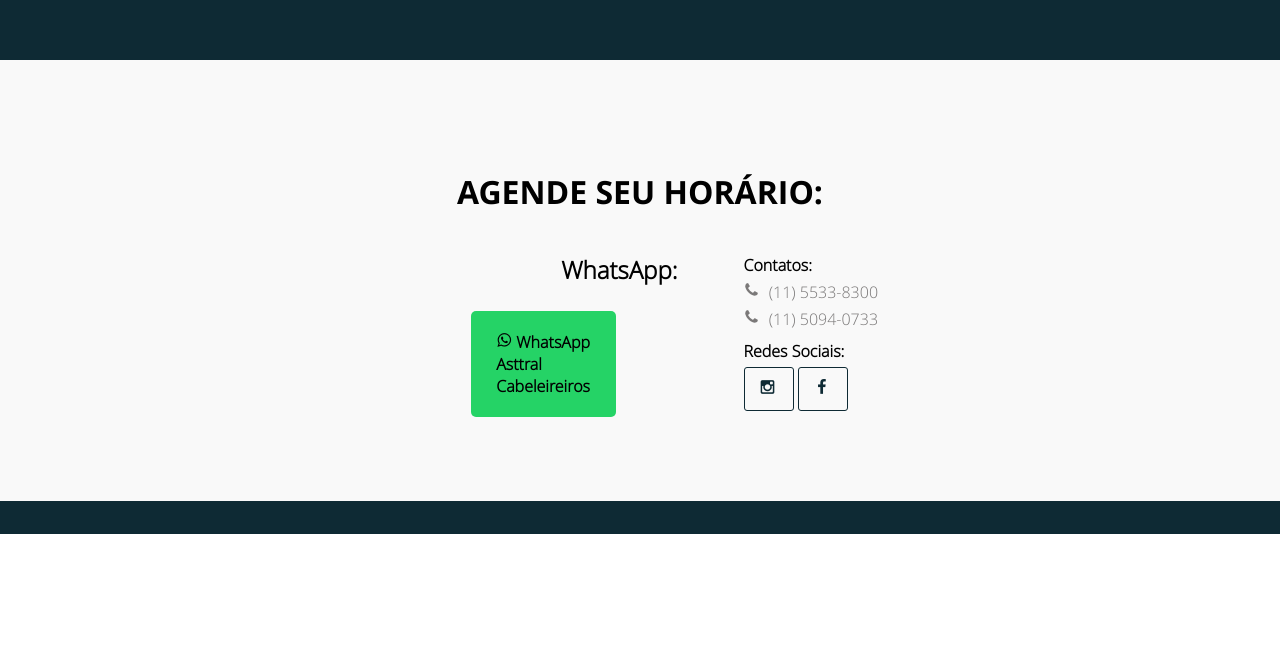
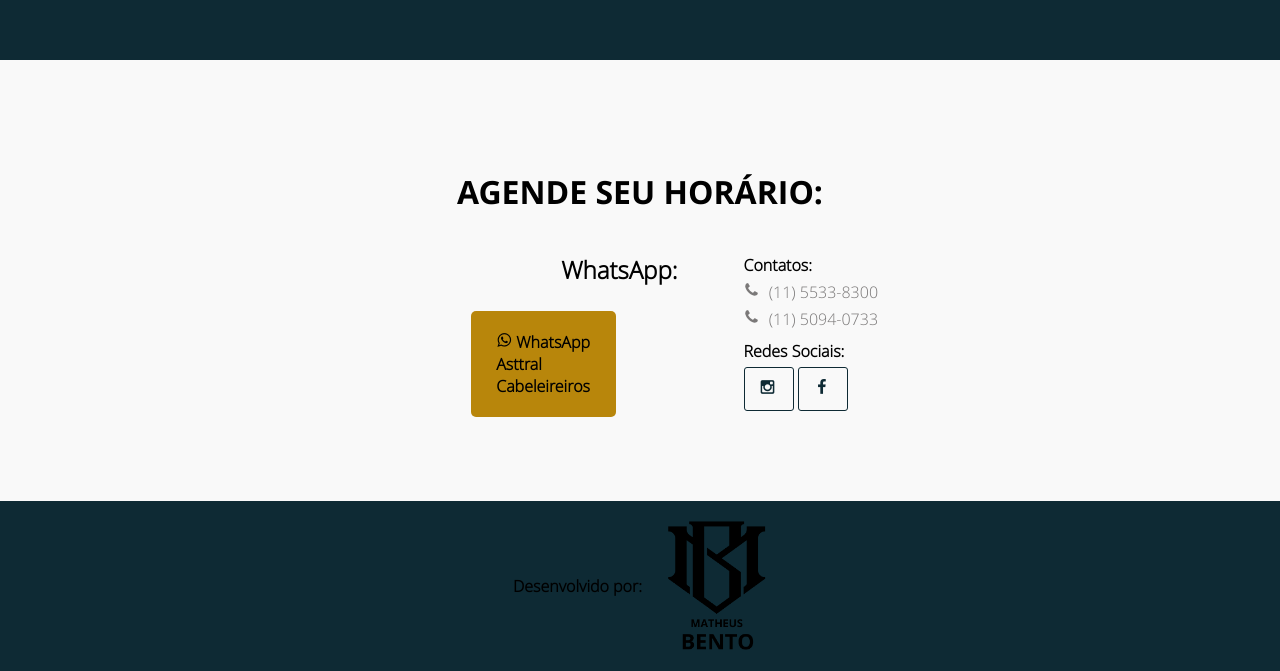
Before and after one commit to MBento77/salao_asttral, a plain HTML site: page index.html in a window 1280 px wide. Shown: the part 3960-4631 px from the top of the page. Before the commit the page ends 4494 px from the top, so only its background shows below. Drawn offline with nearby package versions, Linux system fonts and the light colour scheme; a web font is replaced by a local one.

Commit message:
site finalizado

```diff
--- a/css/style.css
+++ b/css/style.css
@@ -809,7 +809,7 @@
     color: #000000;
     /* cor do texto */
     font-weight: bold;
-    background-color: #25D366;
+    background-color: darkgoldenrod;
     margin-left: 420px;
     margin-top: 25px;
     border-radius: 5px;
@@ -1081,26 +1081,37 @@
     }
 }
 
-/* Estilos para dispositivos com largura de tela menor que 600px (geralmente dispositivos móveis) */
-@media only screen and (max-width: 600px) {
-    /* Aumentar o tamanho da fonte */
-    body {
-      font-size: 18px;
-    }
+.custom_footer {
+    background-color: #0e2a34; /* Cor de fundo do rodapé */
+    padding: 20px 0; /* Espaçamento interno do rodapé */
+}
 
-    /* Aumentar o tamanho das imagens */
-    img {
-      width: 100%;
-    }
+.custom_footer .footer_copy {
+    display: flex;
+    justify-content: center; /* Centraliza o conteúdo horizontalmente */
+    align-items: center;
+}
 
-    /* Aumentar o tamanho dos botões */
-    button {
-      font-size: 20px;
-      padding: 10px 20px;
-    }
+.custom_footer .footer_content {
+    text-align: center; /* Alinhamento do texto centralizado */
+    display: flex; /* Tornar o conteúdo do rodapé flexível */
+    align-items: center; /* Alinhar itens verticalmente */
+}
 
-    /* Aumentar o tamanho dos links */
-    a {
-      font-size: 18px;
-    }
-  }
+.custom_footer h4 {
+    margin: 0; /* Remover margens padrão do h4 */
+    font-weight: bold; /* Deixa o texto em negrito */
+    margin-right: 25px; /* Adicionar espaçamento entre o texto e a imagem */
+}
+
+.custom_footer .footer_image img {
+    max-width: 100px; /* Definir largura máxima da imagem */
+    height: auto; /* Manter proporção do logo */
+}
+
+
+
+
+
+
+/* 0e2a34 */
--- a/index.html
+++ b/index.html
@@ -258,15 +258,22 @@
 
     </main>
 
-    <footer class="main_footer container">
-
-        <div class="main_footer_copy">
-            <div class="content">
-                <p class="m-b-footer"></p>
+    <footer class="custom_footer container">
+        <div class="footer_copy">
+            <div class="footer_content">
+                <div class="footer_text">
+                    <h4>Desenvolvido por:</h4>
+                </div>
+                <div class="footer_image">
+                    <a href="https://linktr.ee/matheus_bento">
+                        <img src="/img/logo_bento_1000.png" alt="Logo">
+                    </a>
+                </div>
             </div>
         </div>
+    </footer>
 
-    </footer>
+
 
     <script src="js/jquery.js"></script>
     <script src="js/scripts.js"></script>
```
Also changed, not shown: img/logo_bento.png (added), img/logo_bento_1000.png (added), img/logo_mb.jpg (added).
